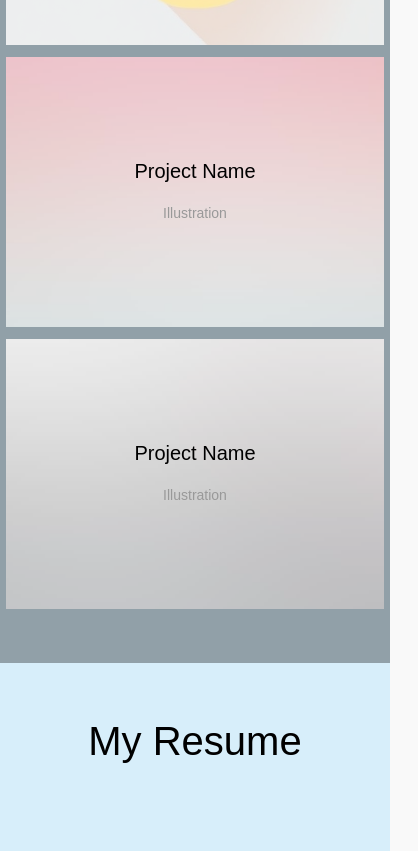
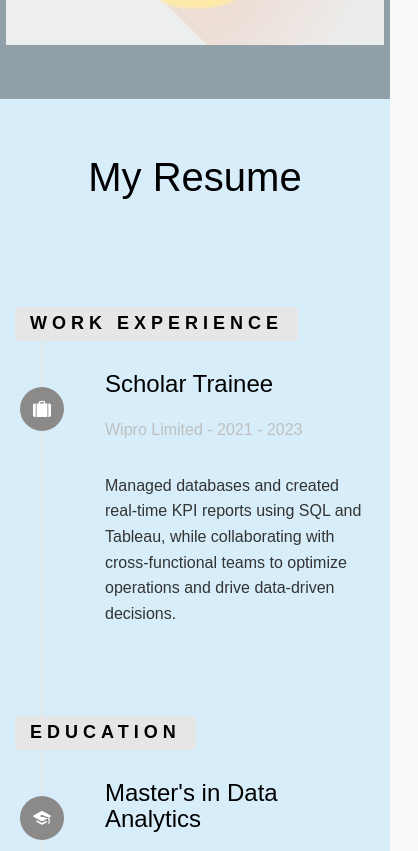
Before and after one commit to RaghavendraSreenivasa/website, a plain HTML site: page index.html in a window 390 px wide. Shown: the part 2391-3242 px from the top of the page, 418 px wide, since content can reach past the window. Drawn offline with nearby package versions, Linux system fonts and the light colour scheme; some packages are replaced by stand-ins of ours; no server answers; files whose address does not match are found by name.

Commit message:
Update index.html

```diff
--- a/index.html
+++ b/index.html
@@ -120,21 +120,7 @@
 						</div>
 					</a>
 				</div>
-				<div class="col-md-3 text-center col-padding animate-box">
-					<a href="#" class="work" style="background-image: url(images/portfolio-6.jpg);">
-						<div class="desc">
-							<h3>Project Name</h3>
-							<span>Illustration</span>
-						</div>
-					</a>
-				</div>
 
-				<div class="col-md-3 text-center col-padding animate-box">
-					<a href="#" class="work" style="background-image: url(images/portfolio-8.jpg);">
-						<div class="desc">
-							<h3>Project Name</h3>
-							<span>Illustration</span>
-						</div>
 					</a>
 				</div>
 			</div>
```
